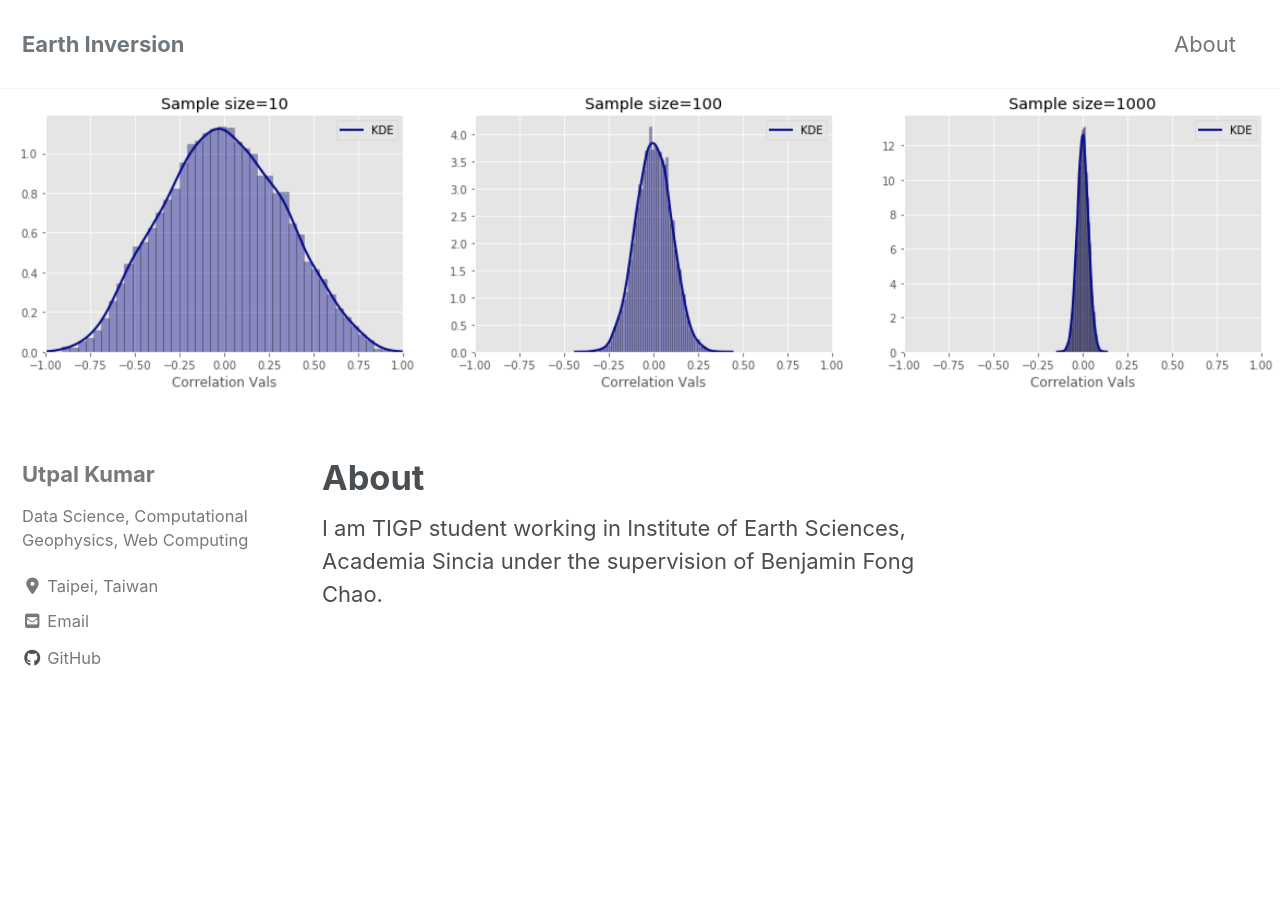
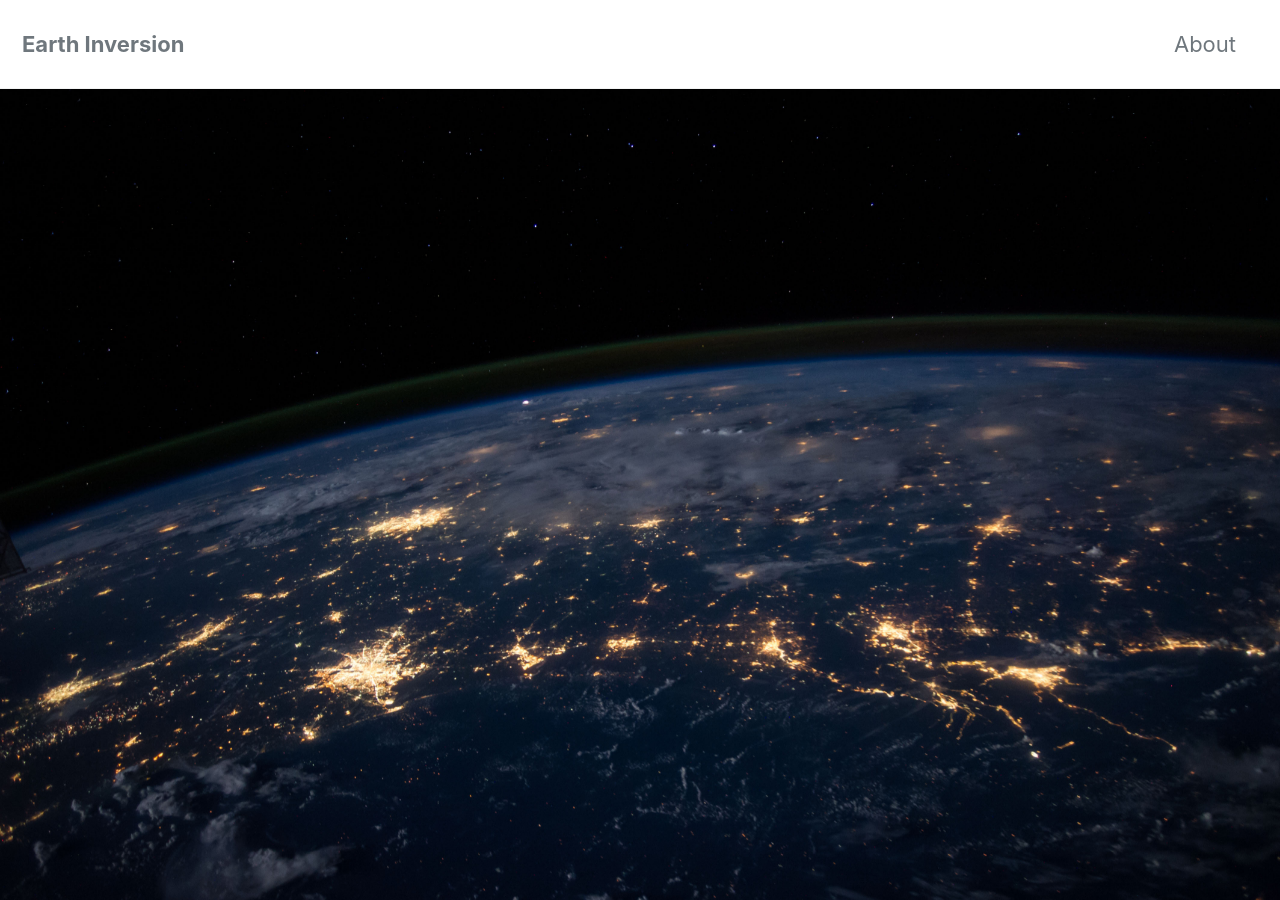
Before and after one commit to apexcodings/earthinversion.github.io, a Jekyll site: the page built from _pages/about.md, in a window 1280 px wide and 900 px high. Built offline with Jekyll 4.4.1, drawn with Linux system fonts in a browser that asks for light colours; cached includes are drawn as plain includes; nearby versions of some CDN libraries.

Commit message:
updated header image about

```diff
--- a/_pages/about.md
+++ b/_pages/about.md
@@ -2,6 +2,6 @@
 title: "About"
 permalink: "/about/"
 header:
-    image: "/images/testImg.png"
+    image: "/images/nasa-Q1p7bh3SHj8-unsplash.jpg"
 ---
 I am TIGP student working in Institute of Earth Sciences, Academia Sincia under the supervision of Benjamin Fong Chao.
```
Also changed, not shown: 2 other files.
